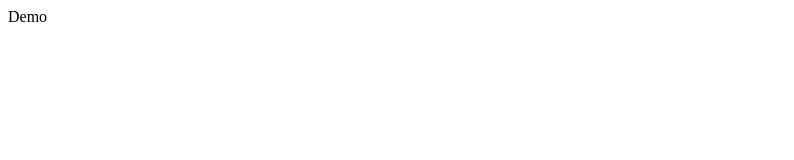
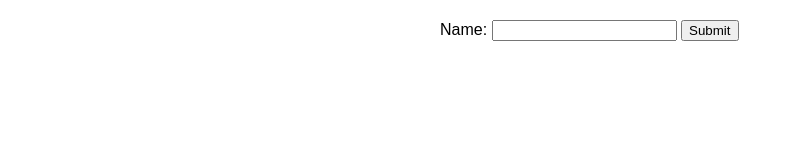
Before and after one commit to JoshuaIsrael/gtm-demo, a plain HTML site: page index.html in a window 1280 px wide. Shown: the whole page, without its empty margins (0-794 px from the left). Drawn offline with Linux system fonts and the light colour scheme.

Commit message:
Added simple form

```diff
--- a/index.html
+++ b/index.html
@@ -15,14 +15,37 @@
           'https://www.googletagmanager.com/gtm.js?id=' + i + dl; f.parentNode.insertBefore(j, f);
     })(window, document, 'script', 'dataLayer', 'GTM-NG9F8RMN');</script>
   <!-- End Google Tag Manager -->
+
+  <style>
+    body {
+      font-family: Arial, sans-serif;
+      margin: 20px;
+    }
+
+    form {
+      max-width: 400px;
+      margin: 0 auto;
+    }
+  </style>
 </head>
 
 <body>
-    Demo
-    <!-- Google Tag Manager (noscript) -->
-    <noscript><iframe src="https://www.googletagmanager.com/ns.html?id=GTM-NG9F8RMN" height="0" width="0"
-            style="display:none;visibility:hidden"></iframe></noscript>
-    <!-- End Google Tag Manager (noscript) -->
+  <form id="simpleForm">
+    <label for="name">Name:</label>
+    <input type="text" id="name" name="name" required>
+    <input type="submit" value="Submit">
+  </form>
+
+  <script>
+    document.getElementById("simpleForm").addEventListener("submit", function (event) {
+      event.preventDefault(); // Prevent the default form submission
+      // Get form values
+      const name = document.getElementById("name").value;
+
+      signIn(name)
+    });
+  </script>
+
 </body>
 
 </html>
```
Lines whose indentation alone changed are shown as unchanged.
